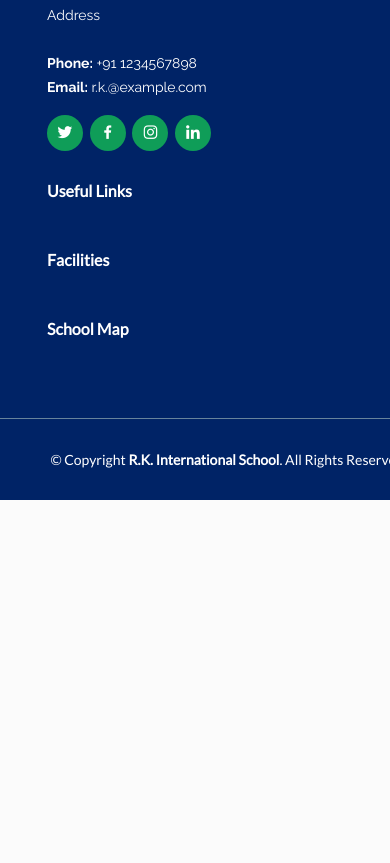
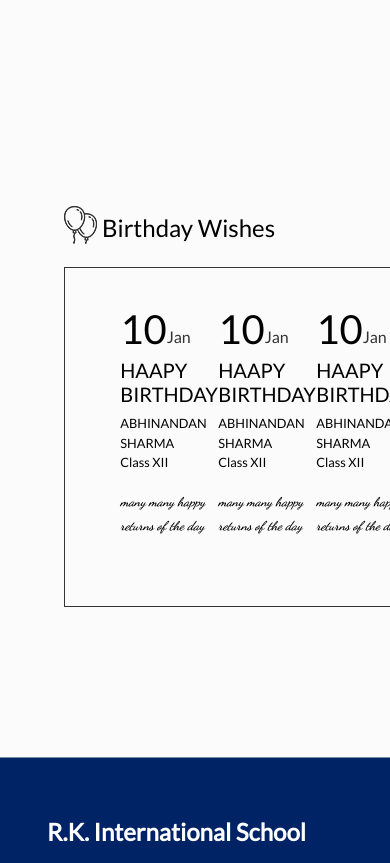
Before and after one commit to abhi-824/abhinandan, a plain HTML site: page index.html in a window 390 px wide. Shown: the part 681-1544 px from the top of the page. Before the commit the page ends 1181 px from the top, so only its background shows below. Drawn offline with nearby package versions, Linux system fonts and the light colour scheme.

Commit message:
added birthday

```diff
--- a/assets/css/style.css
+++ b/assets/css/style.css
@@ -1,3 +1,4 @@
+@import url('https://fonts.googleapis.com/css2?family=Dancing+Script:wght@700&display=swap');
 body {
   font-family: "Lato", sans-serif;
 
@@ -77,6 +78,22 @@ a:hover {
 }
 .bottom-clip:hover:after {
   content: "";
+  position: absolute;
+  left: 50%;
+  bottom: -20px;
+  z-index:100000;
+  translate: translateX(50%);
+  width: 0px;
+  height: 0px;
+  /* background: rgb(228, 228, 228); */
+  border-style: solid;
+
+  border-width:10px 10px 0px 10px;
+  border-color: #ffffff transparent transparent;
+}
+.bottom-clip-permanent::after{
+  content: "";
+
   position: absolute;
   left: 50%;
   bottom: -20px;
@@ -238,6 +255,75 @@ a:hover {
   color: #fff;
 }
 
+.bottom-clip-permanent a{
+  color: #002366;
+  font-weight: bold;
+}
+
+/* Carousel */
+#carousel .carousel-item {
+  height:80vh;
+
+}
+.owl-carousel{
+  padding:2rem;
+}
+/* Birthday bash */
+.birthday{
+  padding: 30px 0px 50px 0px;
+
+
+}
+.birthday .item{
+  display: flex;
+  justify-content:center;
+  align-items:center;
+  grid-gap: 1rem;
+}
+.birthday .item .birthday_date{
+  font-size: 40px;
+  font-weight: 500;
+  margin-top: 0px;
+  line-height: 30px;
+  margin-bottom: 5px;
+}
+.birthday .item .birthday_date span{
+  font-size: 16px;
+  font-weight: 300;
+  color: #333333;
+  position: relative;
+  bottom: 1px;
+}
+.birthday .item p{
+  font-size: 0.8rem;
+}
+.birthday .item i{
+  font-family: 'Dancing Script', cursive;
+  font-weight: 900;
+  font-size: 0.8rem;
+  line-height: 0;
+}
+.birthday .row .container{
+  border: 1px #333 solid;
+  /* padding :2rem; */
+}
+.birthday h2{
+  font-size: 24px;
+    font-weight: 400;
+    padding-left: 38px;
+    margin-left: 2rem;
+    margin-top: 0px;
+    padding-top: 8px;
+    background: url("../images/birthday-icon.png") no-repeat top left;
+    padding-bottom: 7px;
+    margin-bottom: 17px;
+    color: #000000;
+}
+.birthday .image_student{
+  background: url("../images/student.jpg") center center/cover no-repeat;
+  height:250px;
+  width:250px;
+}
 #footer {
   background: #002366;
   padding: 0 0 30px 0;
--- a/assets/js/main.js
+++ b/assets/js/main.js
@@ -180,4 +180,8 @@
     delay: 10,
     time: 1000,
   });
+
+  // For owl carousel
+  $(".owl-carousel").owlCarousel();
+
 })(jQuery);
--- a/index.html
+++ b/index.html
@@ -21,9 +21,9 @@
       crossorigin="anonymous"
     />
     <link
-    rel="stylesheet"
-    href="https://cdnjs.cloudflare.com/ajax/libs/animate.css/4.1.1/animate.min.css"
-  />
+      rel="stylesheet"
+      href="https://cdnjs.cloudflare.com/ajax/libs/animate.css/4.1.1/animate.min.css"
+    />
     <link rel="preconnect" href="https://fonts.gstatic.com" />
     <link
       href="https://fonts.googleapis.com/css2?family=Lato&display=swap"
@@ -114,14 +114,20 @@
           </div>
 
           <nav class="nav-menu float-right d-none d-lg-block">
-            <ul >
-              <li class="bottom-clip"><a href="index.html">R.K. International </a></li>
+            <ul>
+              <li class="bottom-clip-permanent">
+                <a href="index.html">R.K. International </a>
+              </li>
               <li class="bottom-clip"><a href="#">About</a></li>
               <li class="bottom-clip"><a href="#">Academic</a></li>
-              <li class="bottom-clip"><a href="#">Infrastructure & facility</a></li>
+              <li class="bottom-clip">
+                <a href="#">Infrastructure & facility</a>
+              </li>
               <li class="bottom-clip"><a href="#">Rules & Regulations</a></li>
 
-              <li class="bottom-clip"><a href="#contact">Beyond Academics</a></li>
+              <li class="bottom-clip">
+                <a href="#contact">Beyond Academics</a>
+              </li>
             </ul>
           </nav>
         </nav>
@@ -132,27 +138,139 @@
     <div id="carousel" class="carousel slide" data-ride="carousel">
       <div class="carousel-inner">
         <div class="carousel-item active">
-          <img class="d-block w-100" src="assets/images/books.jpg">
+          <img class="d-block w-100" src="assets/images/books.jpg" />
         </div>
         <div class="carousel-item">
-          <img class="d-block w-100" src="assets/images/digital.jpg">
+          <img class="d-block w-100" src="assets/images/digital.jpg" />
         </div>
         <div class="carousel-item">
-          <img class="d-block w-100" src="assets/images/library.jpg">
+          <img class="d-block w-100" src="assets/images/library.jpg" />
         </div>
       </div>
-      <a class="carousel-control-prev" href="#carousel" role="button" data-slide="prev">
+      <a
+        class="carousel-control-prev"
+        href="#carousel"
+        role="button"
+        data-slide="prev"
+      >
         <span class="carousel-control-prev-icon" aria-hidden="true"></span>
         <span class="sr-only">Previous</span>
       </a>
-      <a class="carousel-control-next" href="#carousel" role="button" data-slide="next">
+      <a
+        class="carousel-control-next"
+        href="#carousel"
+        role="button"
+        data-slide="next"
+      >
         <span class="carousel-control-next-icon" aria-hidden="true"></span>
         <span class="sr-only">Next</span>
       </a>
     </div>
     <!-- content -->
 
+    <!-- Birthday Wishes -->
+    <div class="birthday">
+      <div class="container">
+        <div class="row">
+          <h2>Birthday Wishes</h2>
+          <div class="container">
+            <div class="col-md-12 birthday-div owl-carousel owl-theme owl-loaded owl-drag">
+              <div class="item">
+                <div class="image_student">
 
+                </div>
+                <div class="content_student">
+                  <h4 class="birthday_date">10<span>Jan</span></h4>
+                  <h5>HAAPY BIRTHDAY</h5>
+                  <p>
+                    ABHINANDAN SHARMA
+                    <br>
+                    Class XII
+                  </p>
+                  <i>many many happy <br> returns of the day</i>
+                </div>
+              </div>
+              <div class="item">
+                <div class="image_student">
+
+                </div>
+                <div class="content_student">
+                  <h4 class="birthday_date">10<span>Jan</span></h4>
+                  <h5>HAAPY BIRTHDAY</h5>
+                  <p>
+                    ABHINANDAN SHARMA
+                    <br>
+                    Class XII
+                  </p>
+                  <i>many many happy <br> returns of the day</i>
+                </div>
+              </div>
+              <div class="item">
+                <div class="image_student">
+
+                </div>
+                <div class="content_student">
+                  <h4 class="birthday_date">10<span>Jan</span></h4>
+                  <h5>HAAPY BIRTHDAY</h5>
+                  <p>
+                    ABHINANDAN SHARMA
+                    <br>
+                    Class XII
+                  </p>
+                  <i>many many happy <br> returns of the day</i>
+                </div>
+              </div>
+              <div class="item">
+                <div class="image_student">
+
+                </div>
+                <div class="content_student">
+                  <h4 class="birthday_date">10<span>Jan</span></h4>
+                  <h5>HAAPY BIRTHDAY</h5>
+                  <p>
+                    ABHINANDAN SHARMA
+                    <br>
+                    Class XII
+                  </p>
+                  <i>many many happy <br> returns of the day</i>
+                </div>
+              </div>
+              <div class="item">
+                <div class="image_student">
+
+                </div>
+                <div class="content_student">
+                  <h4 class="birthday_date">10<span>Jan</span></h4>
+                  <h5>HAAPY BIRTHDAY</h5>
+                  <p>
+                    ABHINANDAN SHARMA
+                    <br>
+                    Class XII
+                  </p>
+                  <i>many many happy <br> returns of the day</i>
+                </div>
+              </div>
+              <div class="item">
+                <div class="image_student">
+
+                </div>
+                <div class="content_student">
+                  <h4 class="birthday_date">10<span>Jan</span></h4>
+                  <h5>HAAPY BIRTHDAY</h5>
+                  <p>
+                    ABHINANDAN SHARMA
+                    <br>
+                    Class XII
+                  </p>
+                  <i>many many happy <br> returns of the day</i>
+                </div>
+              </div>
+
+            </div>
+          </div>
+        </div>
+      </div>
+    </div>
 
     <div style="margin: 100px 0px"></div>
     <!-- content -->
```
Also changed, not shown: assets/images/birthday-icon.png (added), assets/images/student.jpg (added).
